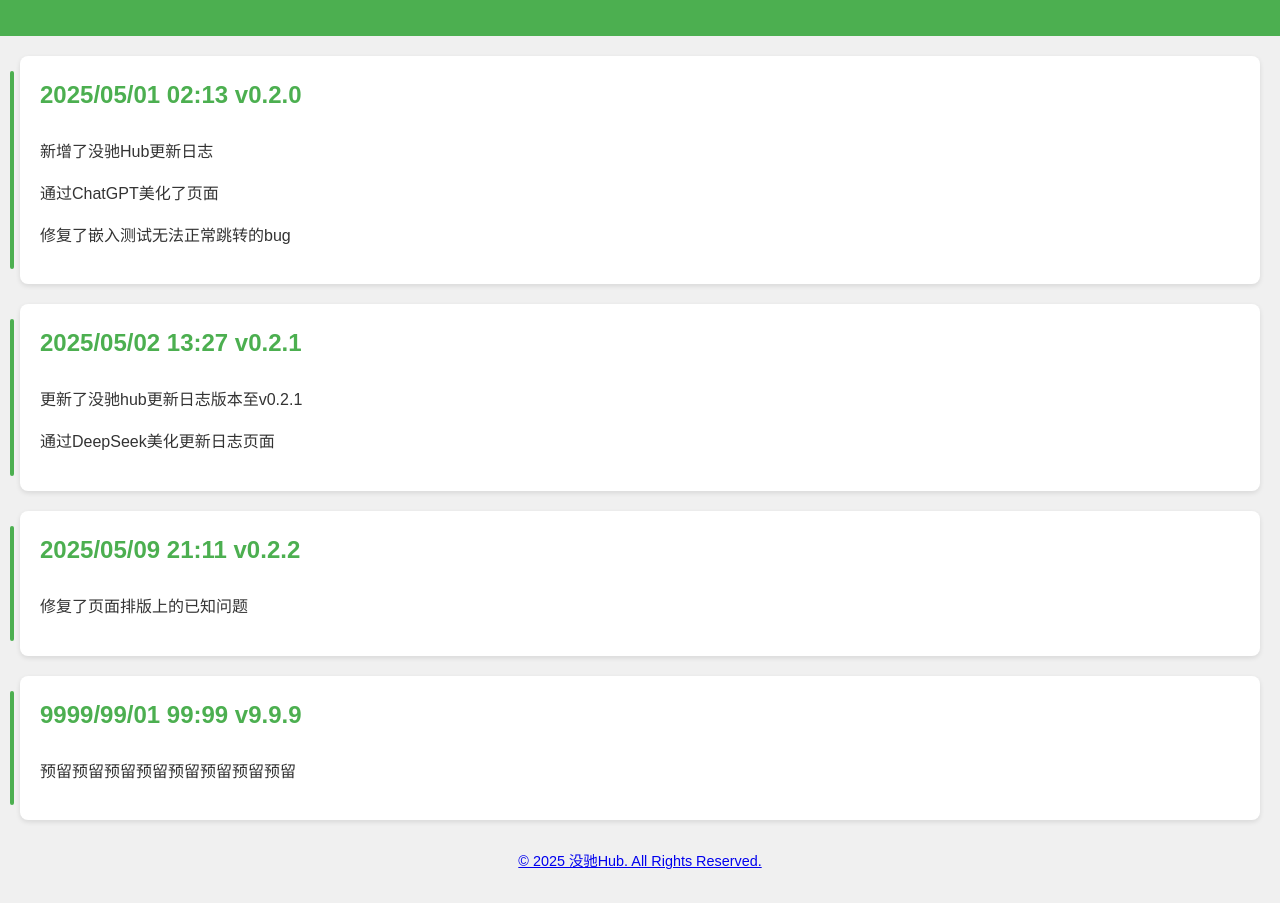
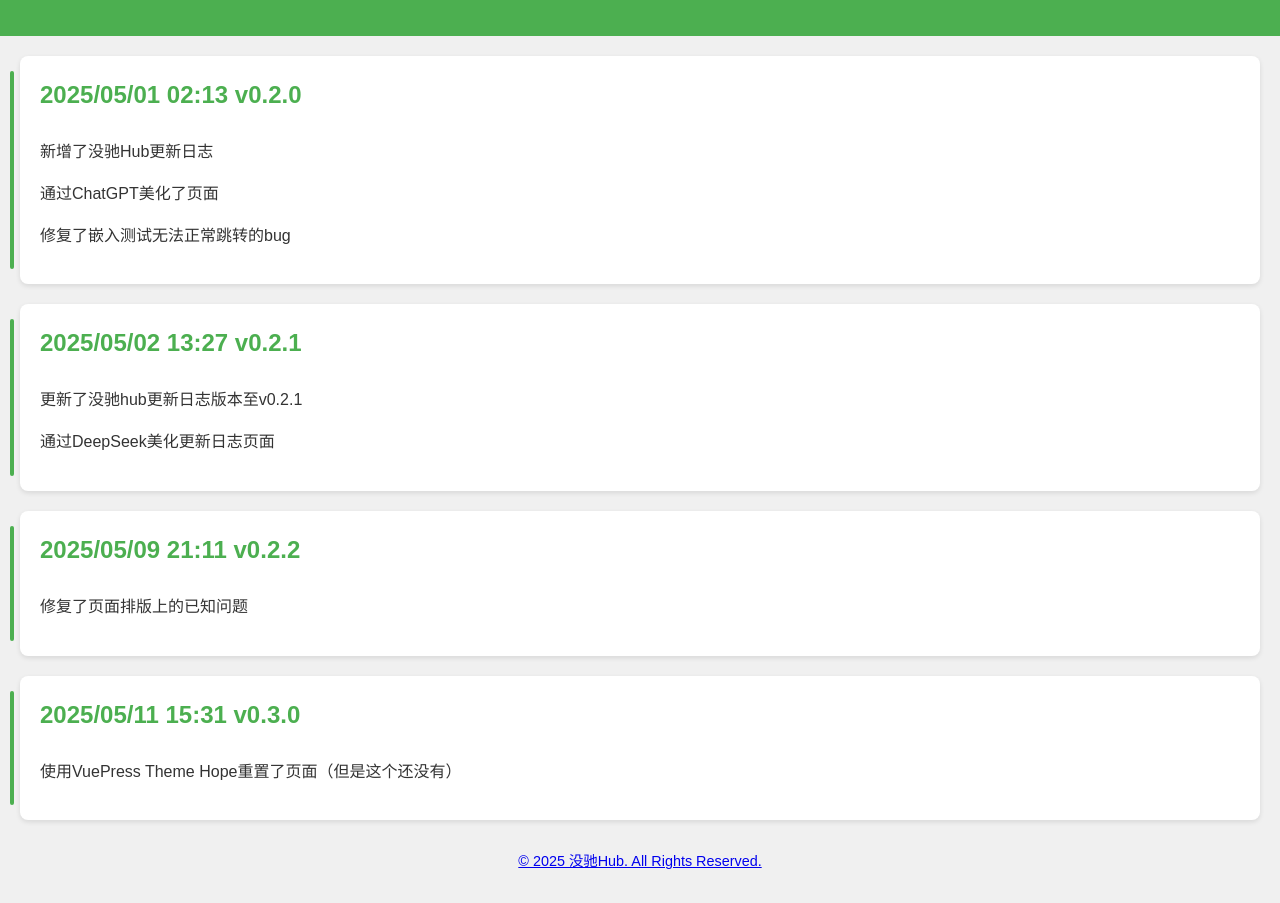
Before and after one commit to swimfishx/swimfishx.github.io, a plain HTML site: page update-log.html in a window 1280 px wide. Shown: the part 110-1013 px from the top of the page. Drawn offline with Linux system fonts and the light colour scheme.

Commit message:
update to v0.3.0

```diff
--- a/update-log.html
+++ b/update-log.html
@@ -103,9 +103,9 @@
     </section>
 
     <section>
-        <h2>9999/99/01 99:99 v9.9.9 </h2>
-        <p>预留预留预留预留预留预留预留预留</p >
-        <!-- 我吃柠檬 -->
+        <h2>2025/05/11 15:31 v0.3.0</h2>
+        <p>使用VuePress Theme Hope重置了页面（但是这个还没有）</p>
+        <!-- 版本更新的好快啊最近 -->
     </section>
 
     <footer>
```
